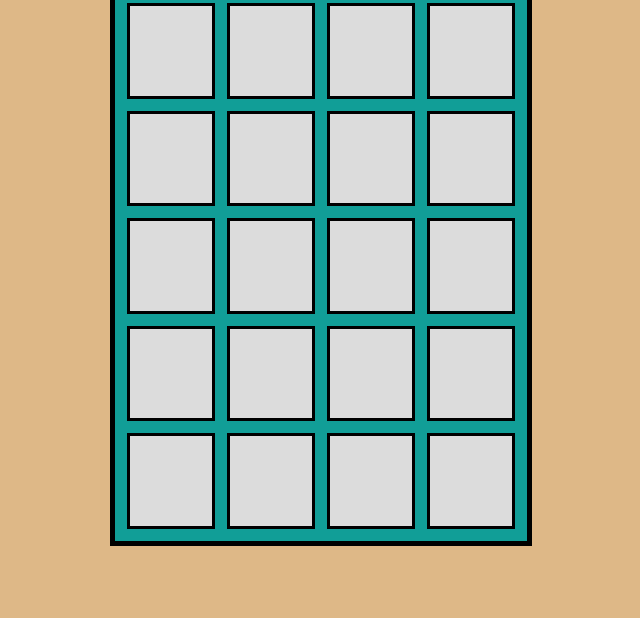
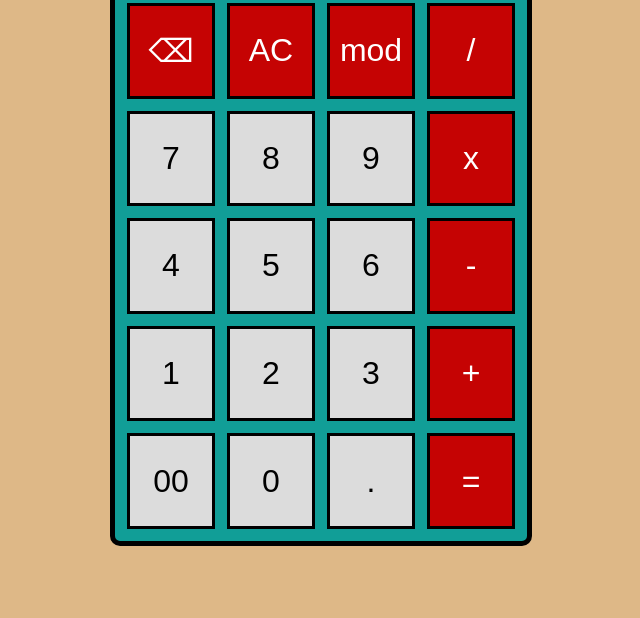
Before and after one commit to amajdalawi/calculator, a plain HTML site: page index.html in a window 1280 px wide. Shown: the part 198-816 px from the top of the page, without its empty margins (319-959 px from the left). Drawn offline with Linux system fonts and the light colour scheme.

Commit message:
Add some transitions and effects on the buttons of the calculator

```diff
--- a/index.html
+++ b/index.html
@@ -15,26 +15,26 @@
             <div class="result_display">8564</div>
         </div>
         <div class="calc_buttons_container">
-            <button class="calc_button"></button>
-            <button class="calc_button"></button>
-            <button class="calc_button"></button>
-            <button class="calc_button"></button>
-            <button class="calc_button"></button>
-            <button class="calc_button"></button>
-            <button class="calc_button"></button>
-            <button class="calc_button"></button>
-            <button class="calc_button"></button>
-            <button class="calc_button"></button>
-            <button class="calc_button"></button>
-            <button class="calc_button"></button>
-            <button class="calc_button"></button>
-            <button class="calc_button"></button>
-            <button class="calc_button"></button>
-            <button class="calc_button"></button>
-            <button class="calc_button"></button>
-            <button class="calc_button"></button>
-            <button class="calc_button"></button>
-            <button class="calc_button"></button>
+            <button class="calc_button op">⌫</button>
+            <button class="calc_button op">AC</button>
+            <button class="calc_button op">mod</button>
+            <button class="calc_button op">/</button>
+            <button class="calc_button">7</button>
+            <button class="calc_button">8</button>
+            <button class="calc_button">9</button>
+            <button class="calc_button op">x</button>
+            <button class="calc_button">4</button>
+            <button class="calc_button">5</button>
+            <button class="calc_button">6</button>
+            <button class="calc_button op">-</button>
+            <button class="calc_button">1</button>
+            <button class="calc_button">2</button>
+            <button class="calc_button">3</button>
+            <button class="calc_button op">+</button>
+            <button class="calc_button">00</button>
+            <button class="calc_button">0</button>
+            <button class="calc_button">.</button>
+            <button class="calc_button op">=</button>
         </div>
 
     </div>
--- a/styles.css
+++ b/styles.css
@@ -19,6 +19,7 @@ body {
     display: flex;
     flex-direction: column;
     padding: 6px;
+    border-radius: 10px;
 }
 
 /* The div that displays the input and output  */
@@ -77,9 +78,31 @@ body {
     background-color: gainsboro;
     border: solid 3px black;
     transition: 100ms;
+    font-size: 32px;
+    font-weight: 500;
+
 }
 
 .calc_button:hover {
     border: solid 3px yellow;
 
 }
+
+.calc_button:active {
+    margin: 4px;
+    background-color: rgb(170, 170, 170);
+
+}
+
+
+
+.op {
+    background-color: rgb(197, 3, 3);
+    color: white;
+
+}
+
+.op:active {
+    background-color: rgb(158, 5, 5);
+
+}
```
